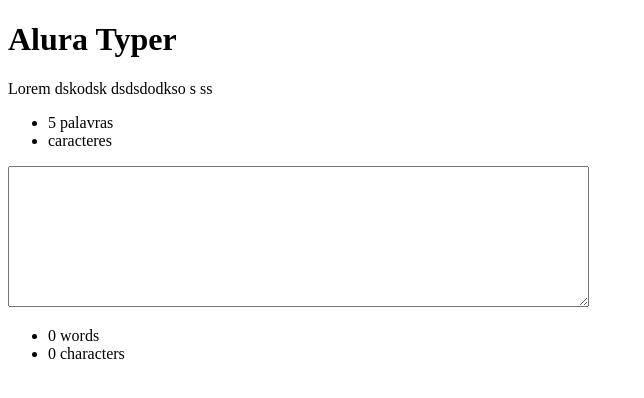
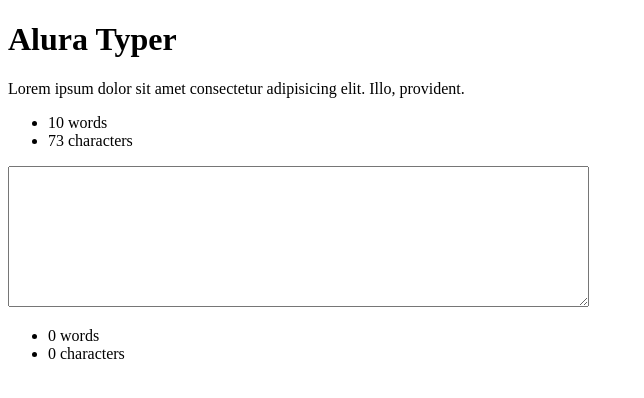
Before and after one commit to DanielaAlmeiida/jquery-alura-typer, a plain HTML site: page public/principal.html in a window 1280 px wide. Shown: the whole page, without its empty margins (0-644 px from the left). Drawn offline with Linux system fonts and the light colour scheme.

Commit message:
Limpando e arrumando o código

```diff
--- a/public/js/main.js
+++ b/public/js/main.js
@@ -3,21 +3,13 @@
 var textLength = text.split(" ").length;
 
 $('.text-length').text(textLength);
-
-
+$('.character-length').text(text.length);
 
 var field = $('.text-field')
 
 field.on("click", function(){
     var text = field.val().trim();
-    console.log(text)
-
     var textLength = text.split(/\S+/).length - 1;
-    console.log(textLength)
-    console.log("Quantidade de palavras: " + textLength);
-    console.log("Quantidade de caracteres: " + text.length);
-
-
 
     $('.word-counter').text(textLength);
     $('.character-counter').text(text.length)
--- a/public/principal.html
+++ b/public/principal.html
@@ -5,17 +5,14 @@
     <title>Alura Typer</title>
 </head>
 <body>
-    <!-- Seja bem vindo ao curso de jQuery :) -->
-
     <h1>Alura Typer</h1>
 
-    <p class="text">Lorem dskodsk dsdsdodkso s ss</p>
+    <p class="text">Lorem ipsum dolor sit amet consectetur adipisicing elit. Illo, provident.</p>
 
     <ul>
-        <li> <span class="text-length">5</span> palavras</li>
-        <li> caracteres </li>
+        <li> <span class="text-length">5</span> words </li>
+        <li> <span class="character-length">5</span> characters </li>
     </ul>
-
 
 
     <textarea class="text-field" rows="9" cols="70"></textarea>
@@ -30,7 +27,6 @@
     </ul>
 
 
-
     <script src="./js/jquery.js"></script>
     <script src="./js/main.js"></script>
 
```
